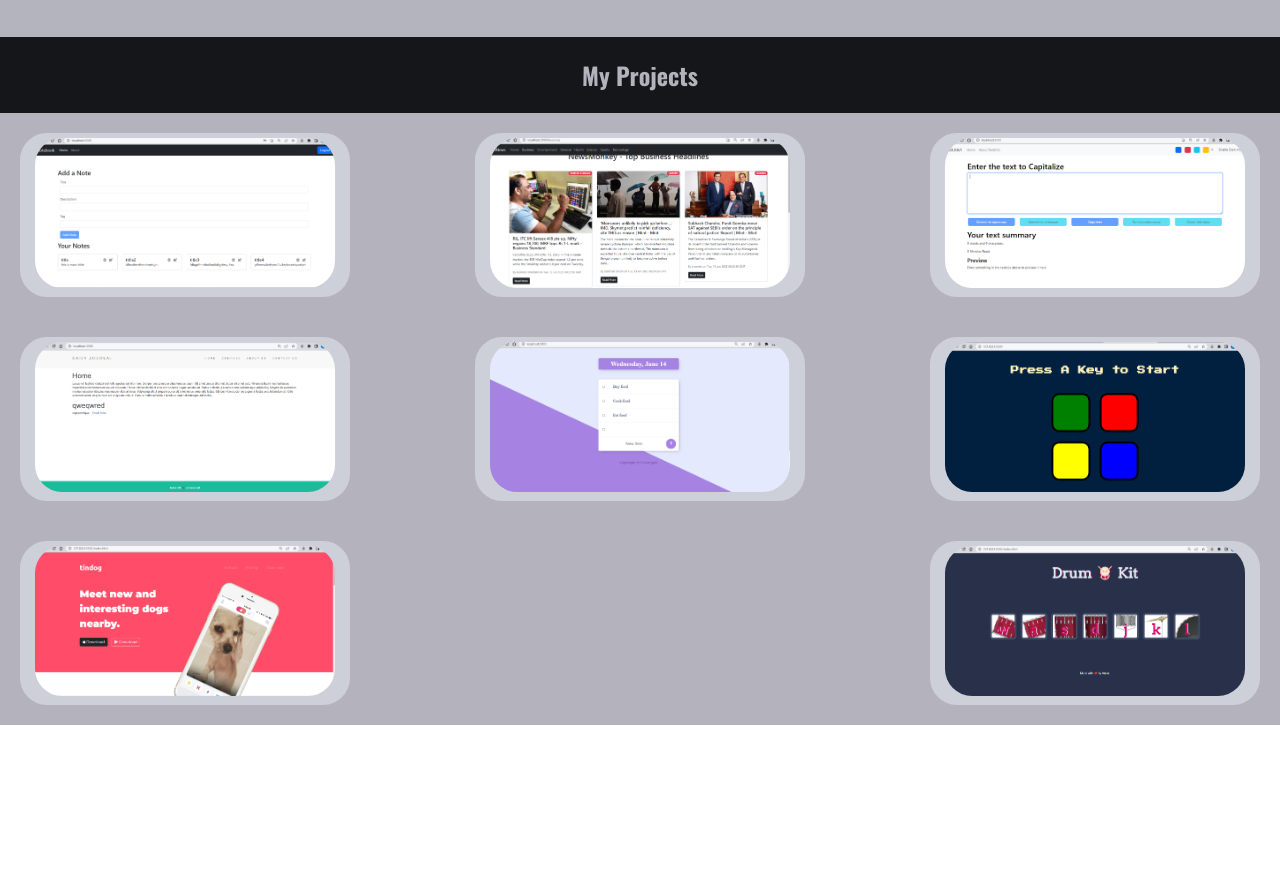
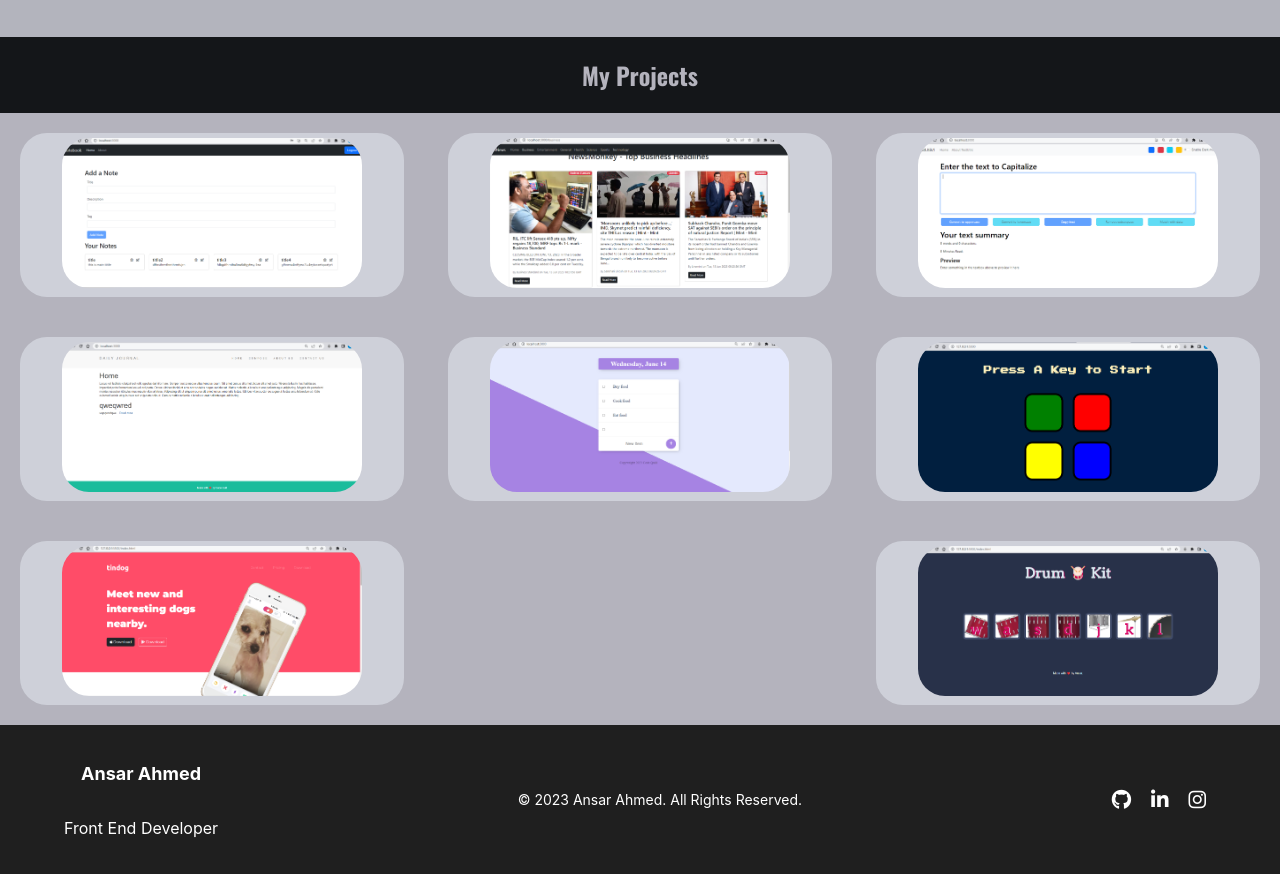
Before and after one commit to ansarahmed97/portfolio, a React (Create React App) app: page / in a window 1280 px wide. Shown: the part 584-1458 px from the top of the page. Before the commit the page ends 1309 px from the top, so only its background shows below. Built offline with nearby package versions, Linux system fonts and the light colour scheme.

Commit message:
Added footer

```diff
--- a/src/App.js
+++ b/src/App.js
@@ -2,14 +2,18 @@ import React, { useState, useRef, useEffect } from 'react';
 import Navbar from './Components/Navbar';
 import Home from './Components/Home';
 import Projects from './Components/Projects';
+import Footer from './Components/Footer'; // Import Footer
 import './App.css';
+
 function App() {
   const [currentPage, setCurrentPage] = useState('home');
   const projectsRef = useRef(null);
   const homeRef = useRef(null);
+
   const handlePageChange = (page) => {
     setCurrentPage(page);
   };
+
   useEffect(() => {
     if (currentPage === 'projects') {
       projectsRef.current.scrollIntoView({ behavior: 'smooth', block: 'start' });
@@ -17,6 +21,7 @@ function App() {
       homeRef.current.scrollIntoView({ behavior: 'smooth', block: 'start' });
     }
   }, [currentPage]);
+
   return (
     <>
       <Navbar onPageChange={handlePageChange} />
@@ -28,7 +33,9 @@ function App() {
           <Projects />
         </div>
       </div>
+      <Footer /> {/* Add Footer component */}
     </>
   );
 }
+
 export default App;
--- /dev/null
+++ b/src/Components/Footer.js
@@ -0,0 +1,33 @@
+import React from 'react';
+import './styles/Footer.css';
+
+const Footer = () => {
+  return (
+    <footer className="footer">
+      <div className="footer-container">
+        <div className="footer-left">
+          <h3>Ansar Ahmed</h3>
+          <p>Front End Developer</p>
+        </div>
+        <div className="footer-center">
+          <p>&copy; {new Date().getFullYear()} Ansar Ahmed. All Rights Reserved.</p>
+        </div>
+        <div className="footer-right">
+          <div className="footer-social">
+            <a href="https://github.com/ansarahmed97" target="_blank" rel="noopener noreferrer">
+              <i className="fa-brands fa-github"></i>
+            </a>
+            <a href="https://www.linkedin.com/in/ansar-ahmed-881188269/" target="_blank" rel="noopener noreferrer">
+              <i className="fa-brands fa-linkedin-in"></i>
+            </a>
+            <a href="https://instagram.com/ansarahmed._" target="_blank" rel="noopener noreferrer">
+              <i className="fa-brands fa-instagram"></i>
+            </a>
+          </div>
+        </div>
+      </div>
+    </footer>
+  );
+};
+
+export default Footer;
--- /dev/null
+++ b/src/Components/styles/Footer.css
@@ -0,0 +1,53 @@
+.footer {
+    background-color: #1f1f1f;
+    color: #fff;
+    padding: 20px 0;
+    display: flex;
+    justify-content: center;
+    align-items: center;
+    flex-direction: column;
+  }
+
+  .footer-container {
+    display: flex;
+    justify-content: space-between;
+    align-items: center;
+    width: 90%;
+    max-width: 1200px;
+  }
+
+  .footer-left, .footer-center, .footer-right {
+    display: flex;
+    flex-direction: column;
+    align-items: center;
+  }
+
+  .footer-left h3 {
+    font-size: 18px;
+  }
+
+  .footer-center p {
+    font-size: 14px;
+    text-align: center;
+  }
+
+  .footer-social a {
+    color: #fff;
+    font-size: 20px;
+    margin: 0 10px;
+  }
+
+  .footer-social a:hover {
+    color: #3498db;
+  }
+
+  @media (max-width: 768px) {
+    .footer-container {
+      flex-direction: column;
+      text-align: center;
+    }
+
+    .footer-left, .footer-center, .footer-right {
+      margin-bottom: 15px;
+    }
+  }
--- a/src/Components/styles/Projects.css
+++ b/src/Components/styles/Projects.css
@@ -3,10 +3,12 @@
     background-color: #092834;
     overflow: hidden;
 }
+
 body {
     margin: 0;
     padding: 0;
 }
+
 .home-h {
     text-align: center;
     font-family: 'Oswald', sans-serif;
@@ -16,34 +18,40 @@ body {
     background-color: #141619;
     color: #B4B3BD;
 }
+
 .card-container {
     display: flex;
     flex-wrap: wrap;
     justify-content: space-between;
     background-color: #B4B3BD;
 }
+
 .card-row {
     display: flex;
     flex-wrap: nowrap;
     justify-content: space-between;
     width: 100%;
 }
+
 .card {
     display: flex;
     flex-direction: column;
     align-items: center;
-    justify-content: center;
+    justify-content: flex-start;
     margin: 20px;
     background-color: rgba(240, 248, 255, 0.425);
     border-radius: 27px;
     padding: 5px;
-    flex: 0 0 25%;
+    flex: 0 0 30%; /* Ensures 3 columns with space between */
+    transition: transform 0.3s ease, background 0.3s ease;
+    box-sizing: border-box; /* Ensures padding doesn't overflow the card */
 }
+
 .card:hover {
     background: linear-gradient(to bottom, rgba(255, 255, 255, 0.2), rgba(255, 255, 255, 0.8));
-    backdrop-filter: blur(5px);
-    transition: background 0.3s ease, backdrop-filter 0.3s ease;
+    transform: scale(1.05); /* Slight scaling effect on hover */
 }
+
 .card-img {
     display: flex;
     justify-content: center;
@@ -51,34 +59,19 @@ body {
     width: 100%;
     height: auto;
 }
+
 .card-img img {
     width: 100%;
     height: auto;
     margin: 0;
     border-radius: 27px;
 }
-.card-body {
-    position: relative;
-    height: 0;
-    overflow: hidden;
-    transition: height 0.5s ease-out;
-}
-.card:hover .card-body {
-    height: auto;
-    animation: slideDown 0.5s ease-out;
-}
-@keyframes slideDown {
-    from {
-        transform: translateY(-100%);
-    }
-    to {
-        transform: translateY(0);
-    }
-}
+
 .card-img a {
     position: relative;
     display: inline-block;
 }
+
 .card-img a::after {
     content: "Open in GitHub to view source code";
     position: absolute;
@@ -93,9 +86,49 @@ body {
     opacity: 0;
     transition: opacity 0.3s ease;
 }
+
 .card-img a:hover::after {
     opacity: 1;
 }
+
+.card-body {
+    position: relative;
+    overflow: hidden;
+    max-height: 0;
+    padding: 0;
+    opacity: 0;
+    transition: max-height 0.5s ease-out, padding 0.5s ease-out, opacity 0.5s ease-out;
+}
+
+.card:hover .card-body {
+    max-height: 1000px;
+    padding: 20px;
+    opacity: 1;
+}
+
+.card-title {
+    font-size: 1.5rem;
+    margin: 10px 0;
+    color: #333;
+    position: relative;
+}
+
+.card-text {
+    font-size: 1rem;
+    color: #444;
+    margin: 10px 0;
+    text-align: center;
+}
+
+@keyframes slideDown {
+    from {
+        transform: translateY(-100%);
+    }
+    to {
+        transform: translateY(0);
+    }
+}
+
 @media (max-width: 768px) {
     #projects {
         align-items: center;
```
